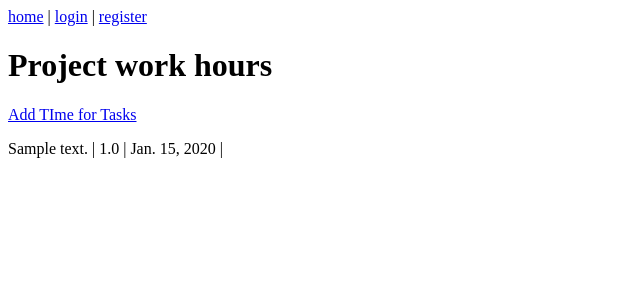
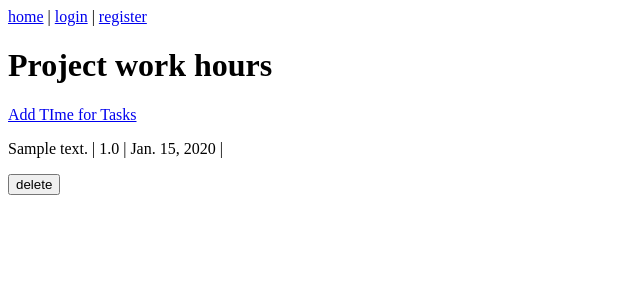
Before and after one commit to Ramesh7128/Accounter, a Django app: page /project/timelist/1/ in a window 1280 px wide. Shown: the top 300 px of the page, without its empty margins (0-640 px from the left). Run offline with Django 3.2, Linux system fonts and the light colour scheme; tables that the repository leaves empty hold one stand-in row (values such as "Sample post"); parts of the project's set-up code (start-up, migrations or seed data) failed here and were passed over.

Commit message:
added delete functionality for timeentry views

```diff
--- a/accountingapp/templates/accountingapp/project_work_hours.html
+++ b/accountingapp/templates/accountingapp/project_work_hours.html
@@ -9,6 +9,12 @@
     {{timeEntry.workDescription}}
     | {{timeEntry.hoursOfWork}} | {{timeEntry.dateOfWork}} |
     </p>
+    <form method="post" action=".">
+    <input type="hidden" name="timeid" value="{{timeEntry.id}}" />
+	<input type="submit" name="action" value="delete"/>
+	{% csrf_token %}
+	</form>
+
     {% endfor %}
     {% endif %}
 {% endblock %}
--- a/accountingapp/views.py
+++ b/accountingapp/views.py
@@ -143,6 +143,15 @@ class ProjectTimeList(View):
 		return render(request, 'accountingapp/project_work_hours.html', context)
 
 
+	def post(self, request, **kwargs):
+		if request.POST['action'] == 'delete':
+			proj_id = self.kwargs['pk']
+			timeid = self.request.POST['timeid']
+			time_entry = ProjectTimeEntry.objects.get(id=timeid)
+			time_entry.delete()
+			return HttpResponseRedirect('/project/timelist/'+ str(proj_id) + '/')
+
+
 
 class AddProjectTime(View):
 
```
